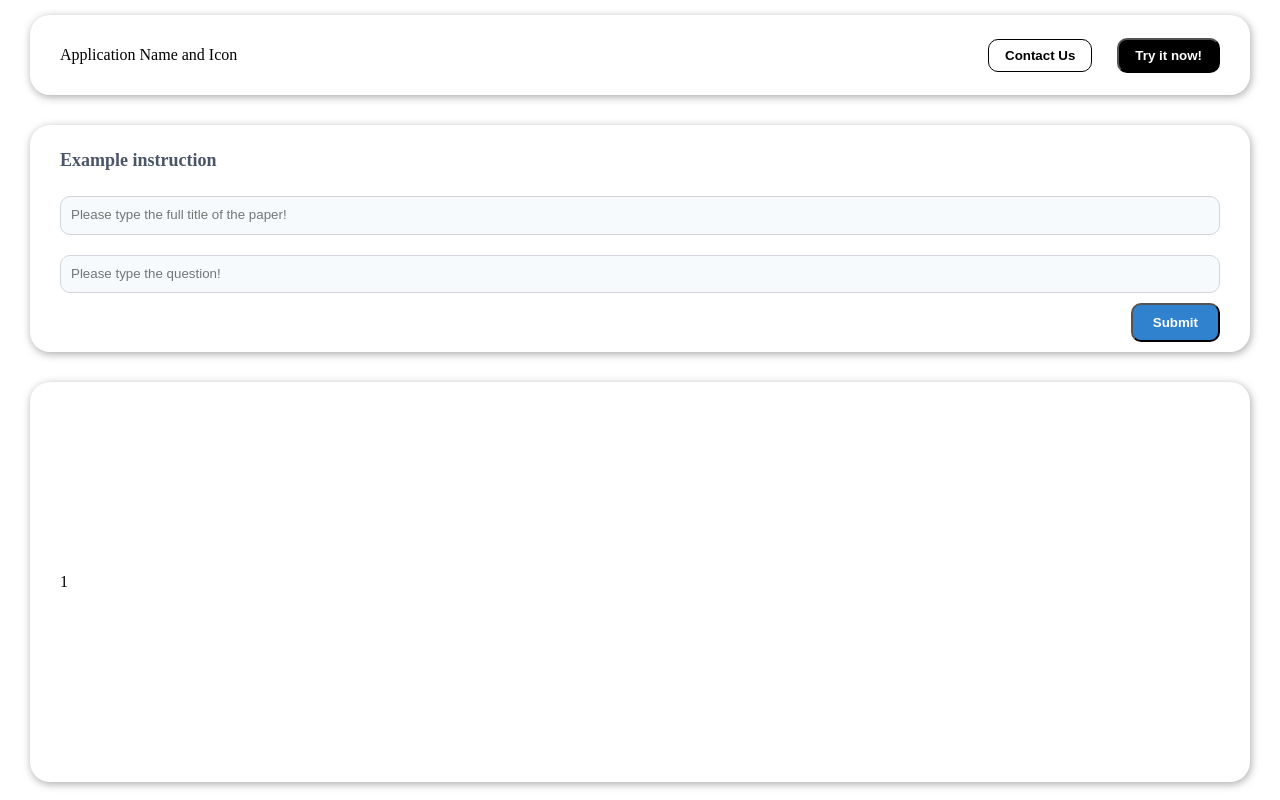
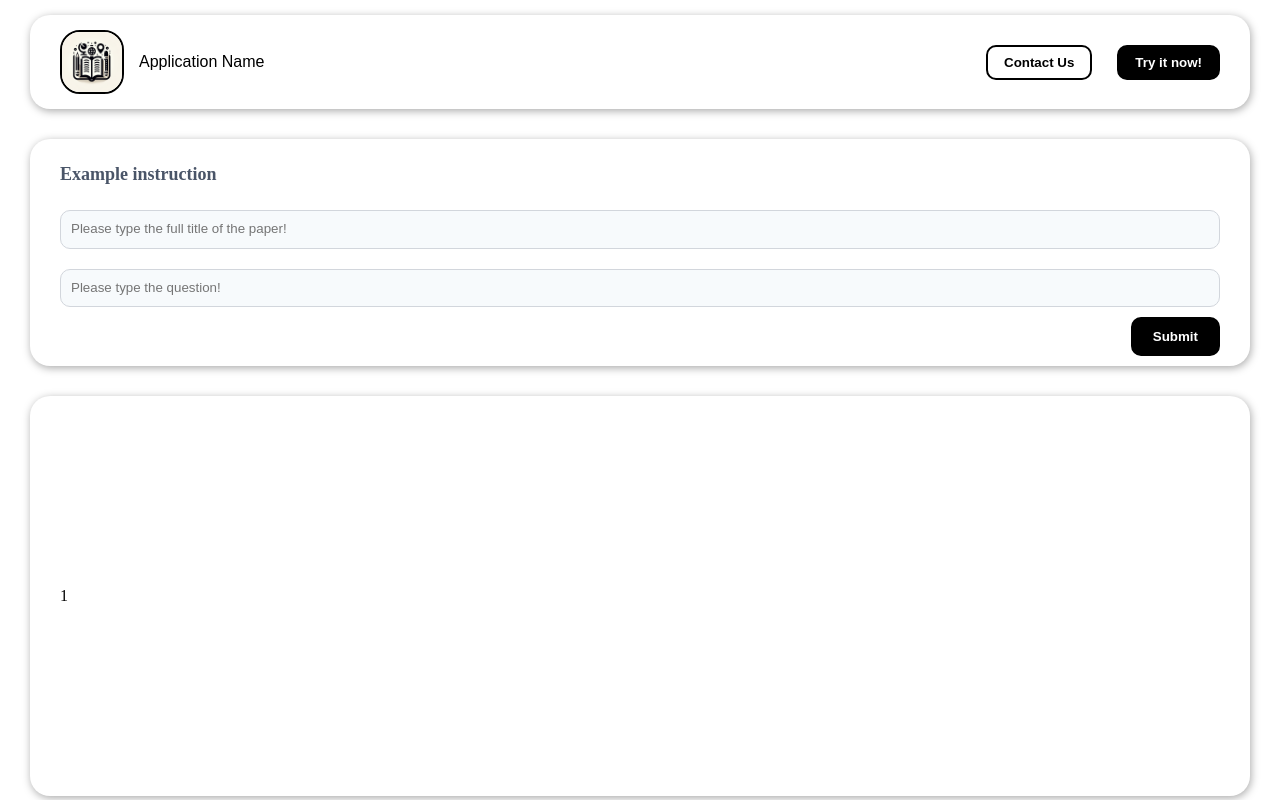
Before and after one commit to Tianren-Zhang/Final-Frontend, a React (Create React App) app: page /main in a window 1280 px wide. Shown: the top 800 px of the page. Built offline with nearby package versions, Linux system fonts and the light colour scheme; the HTML template or start-up script is replaced by a standard one.

Commit message:
Initial main page

```diff
--- a/src/components/EndSection.js
+++ b/src/components/EndSection.js
@@ -2,7 +2,7 @@ import React from 'react';
 
 export default function EndSection() {
   return (
-    <footer className='end-section'>
+    <footer id='end-section' className='end-section'>
       <div className='names-emails'>
         <div className='person'>
           <h3>Tianren Zhang</h3>
--- a/src/components/Navbar.js
+++ b/src/components/Navbar.js
@@ -1,22 +1,35 @@
 import React from 'react';
 import { Link } from 'react-router-dom';
+import iconImage from '../image/icon.png'
 
 export default function Nav() {
+  const scrollToContact = () => {
+    const endSection = document.getElementById('end-section');
+    console.log(endSection);
+    if (endSection) {
+      endSection.scrollIntoView({ behavior: 'smooth' });
+    } else {
+      alert('End section not found');
+    }
+  };
+
+
   return (
     <div className='nav-container'>
       <nav className='navbar shadow big-radius'>
         <div className='icon-container'>
-          <i className='fas fa-bookmark text-blue-500 mr-2'></i>
-          <span className='font-bold text-xl'>Application Name and Icon</span>
+        <img src={iconImage} alt="Application Icon" className="icon-image" />
+          <span className='title'>Application Name</span>
         </div>
         <div>
-          <button className='contact-us-button small-radius'>
+          <button
+            className='contact-us-button small-radius'
+            onClick={scrollToContact}
+          >
             Contact Us
           </button>
-          <Link to="/main" className='link'>
-            <button className='try-it-button small-radius'>
-              Try it now!
-            </button>
+          <Link to='/main' className='link'>
+            <button className='try-it-button small-radius'>Try it now!</button>
           </Link>
         </div>
       </nav>
--- a/src/index.css
+++ b/src/index.css
@@ -6,6 +6,10 @@ body {
 
 .shadow {
   box-shadow: 1px 2px 8px 0px rgba(0, 0, 0, 0.34);
+  transition: box-shadow 0.3s ease;
+}
+.shadow:hover {
+  box-shadow: 1px 2px 8px 0px rgba(0, 0, 0, 1);
 }
 .big-radius {
   border-radius: 20px;
@@ -16,6 +20,21 @@ body {
 
 /* ---------------------- Navbar styles ---------------------- */
 
+.icon-container {
+  display: flex;
+  align-items: center;
+  padding: 5px 0px;
+}
+.icon-image {
+  max-width: 60px;
+  border-radius: 20px;
+  border: 2px solid rgb(0, 0, 0);
+}
+.title {
+  margin: 15px;
+  font-family: inherit;
+  font-weight: 520;
+}
 /* Container */
 .nav-container {
   display: flex;
@@ -35,13 +54,9 @@ body {
   align-items: center;
   width: 100%;
   box-sizing: border-box;
+  font-family: 'YourFont', sans-serif;
 }
 
-/* Icon and Application Name Container */
-.icon-container {
-  display: flex;
-  align-items: center;
-}
 
 /* Contact Us Button */
 .contact-us-button {
@@ -50,7 +65,8 @@ body {
   border: 1px solid #000000;
   padding: 0.5rem 1rem;
   margin: 10px 25px;
-  font-weight: 600;
+  font-weight: 700;
+  border: 2px solid rgb(0, 0, 0);
 }
 
 .contact-us-button:hover {
@@ -64,10 +80,12 @@ body {
   background-color: #000000;
   padding: 0.5rem 1rem;
   font-weight: 700;
+  border: 2px solid black;
 }
 
 .try-it-button:hover {
-  background-color: #2563eb;
+  background-color: #ffffff;
+  color: #000000;
 }
 
 /* ---------------------- Body styles ---------------------- */
@@ -132,12 +150,13 @@ body {
 /* Submit Button */
 .submit-button {
   align-self: flex-end; /* This aligns the submit button to the end of the flex container on the cross axis */
-  background-color: #3182ce;
+  background-color: #000000;
   color: #ffffff;
   font-weight: 700;
   padding: 10px 20px;
   margin: 0px 0px;
   cursor: pointer;
+  border: 2px solid black;
 }
 
 .submit-button:hover {
```
Also changed, not shown: src/image/icon.png (added), 1 other file (tests, documents, lock files or other folders).
